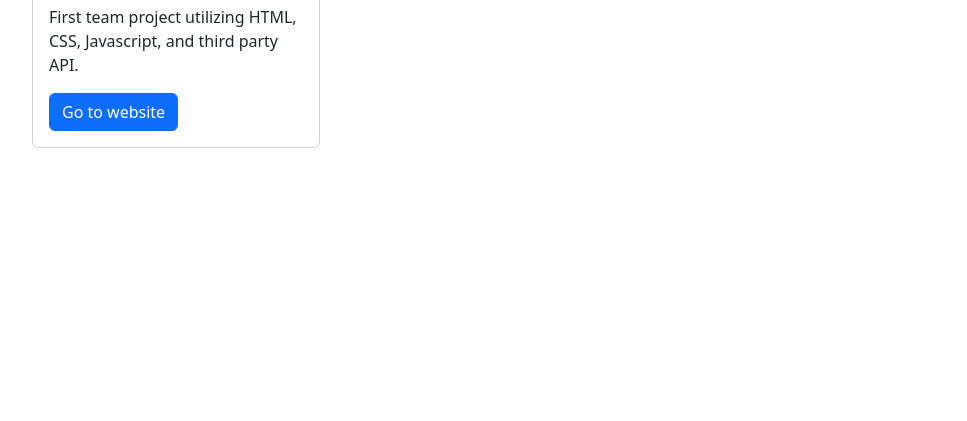
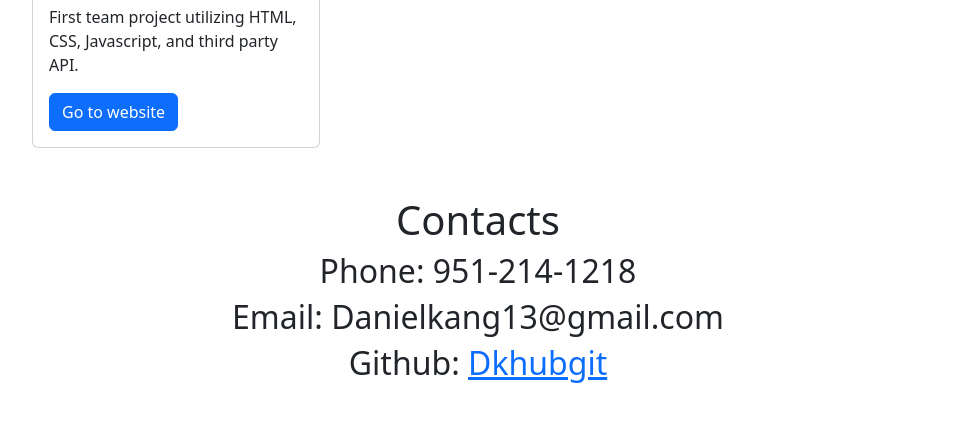
Before and after one commit to DKhubgit/Web-Portfolio-DK, a plain HTML site: page index.html in a window 1280 px wide. Shown: the part 1317-1738 px from the top of the page, without its empty margins (162-1129 px from the left). Before the commit the page ends 1465 px from the top, so only its background shows below. Drawn offline with nearby package versions, Linux system fonts and the light colour scheme.

Commit message:
added a contacts section to webpage

```diff
--- a/index.html
+++ b/index.html
@@ -93,6 +93,17 @@
         </div>
       </div>
 
+      <div class="container text-center mt-5 mb-5">
+        <div>
+          <h1>Contacts</h1>
+        </div>
+        <div>
+          <h2>Phone: 951-214-1218</h2>
+          <h2>Email: Danielkang13@gmail.com</h2>
+          <h2>Github: <a href="https://github.com/DKhubgit"> Dkhubgit</a></h2>
+        </div>
+      </div>
+
 
     <script src="https://cdn.jsdelivr.net/npm/@popperjs/core@2.11.6/dist/umd/popper.min.js" integrity="sha384-oBqDVmMz9ATKxIep9tiCxS/Z9fNfEXiDAYTujMAeBAsjFuCZSmKbSSUnQlmh/jp3" crossorigin="anonymous"></script>
     <script src="https://cdn.jsdelivr.net/npm/bootstrap@5.2.1/dist/js/bootstrap.min.js" integrity="sha384-7VPbUDkoPSGFnVtYi0QogXtr74QeVeeIs99Qfg5YCF+TidwNdjvaKZX19NZ/e6oz" crossorigin="anonymous"></script>
```
